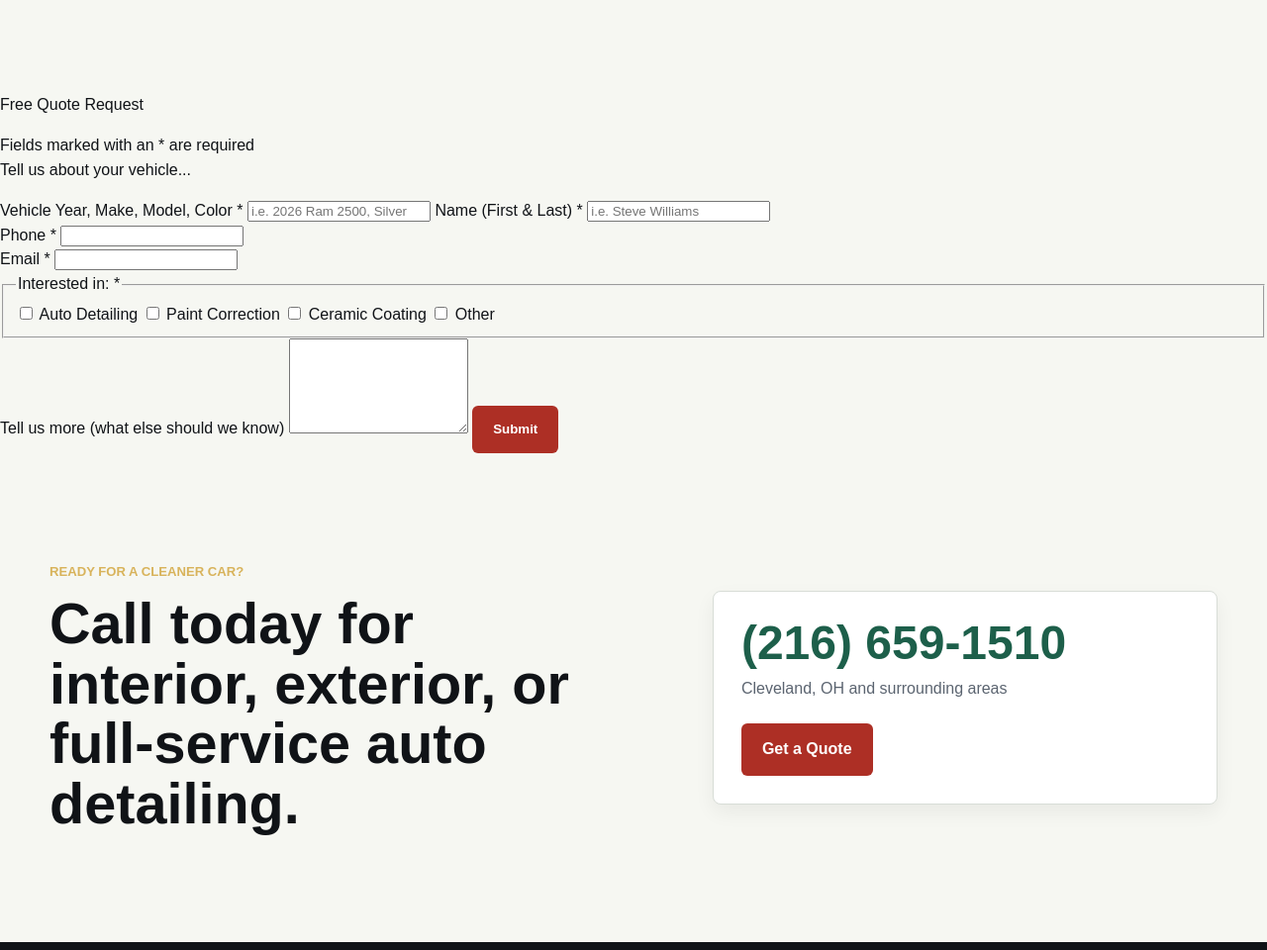
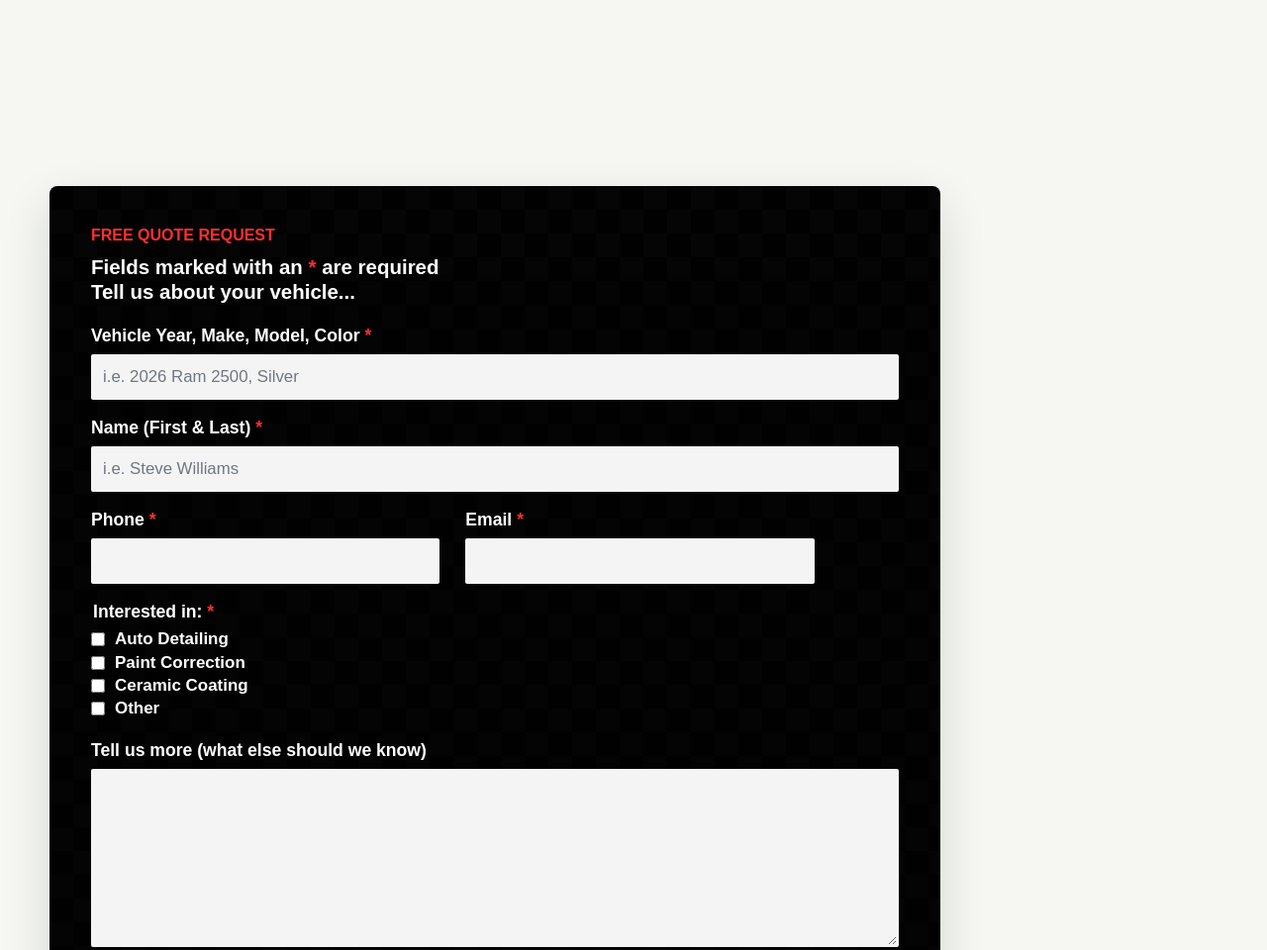
Before and after one commit to 87vvgvbmpq-beep/CleClean-Website, a plain HTML site: page index.html in a window 1280 px wide. Shown: the part 7400-8360 px from the top of the page at 99% size. Drawn offline with Linux system fonts and the light colour scheme.

Commit message:
Style free quote request form

```diff
--- a/styles.css
+++ b/styles.css
@@ -475,6 +475,134 @@ figcaption {
   border-bottom: 1px solid var(--line);
 }
 
+.quote-section {
+  width: min(1180px, calc(100% - 36px));
+  margin: 0 auto;
+  padding: clamp(64px, 9vw, 110px) 0;
+}
+
+.quote-form {
+  width: min(100%, 900px);
+  padding: clamp(24px, 4vw, 42px);
+  border-radius: 8px;
+  color: #fff;
+  background:
+    linear-gradient(rgba(0, 0, 0, 0.78), rgba(0, 0, 0, 0.84)),
+    linear-gradient(45deg, rgba(255, 255, 255, 0.06) 25%, transparent 25%, transparent 75%, rgba(255, 255, 255, 0.06) 75%),
+    linear-gradient(45deg, rgba(255, 255, 255, 0.06) 25%, transparent 25%, transparent 75%, rgba(255, 255, 255, 0.06) 75%),
+    #060606;
+  background-position: 0 0, 0 0, 24px 24px, 0 0;
+  background-size: auto, 48px 48px, 48px 48px, auto;
+  box-shadow: var(--shadow);
+}
+
+.quote-kicker {
+  margin: 0 0 12px;
+  color: #ff2f2f;
+  font-size: 1rem;
+  font-weight: 900;
+  line-height: 1;
+  text-transform: uppercase;
+}
+
+.quote-required {
+  margin: 0 0 22px;
+  color: #fff;
+  font-size: clamp(1.08rem, 2vw, 1.28rem);
+  font-weight: 800;
+  line-height: 1.18;
+}
+
+.quote-form label,
+.quote-form legend {
+  display: block;
+  margin: 18px 0 8px;
+  color: #fff;
+  font-size: 1.1rem;
+  font-weight: 900;
+  line-height: 1.2;
+}
+
+.quote-form span {
+  color: #ff2f2f;
+}
+
+.quote-form input[type="text"],
+.quote-form input[type="tel"],
+.quote-form input[type="email"],
+.quote-form textarea {
+  width: 100%;
+  border: 2px solid transparent;
+  border-radius: 2px;
+  background: #f4f4f4;
+  color: #111;
+  font: inherit;
+  font-size: 1.05rem;
+}
+
+.quote-form input[type="text"],
+.quote-form input[type="tel"],
+.quote-form input[type="email"] {
+  min-height: 42px;
+  padding: 8px 10px;
+}
+
+.quote-form input::placeholder {
+  color: #6f7782;
+}
+
+.quote-form textarea {
+  min-height: 150px;
+  padding: 10px;
+  resize: vertical;
+}
+
+.quote-form input:focus,
+.quote-form textarea:focus {
+  border-color: var(--red);
+  outline: none;
+}
+
+.quote-row {
+  display: grid;
+  grid-template-columns: minmax(220px, 0.48fr) minmax(220px, 0.48fr);
+  gap: 26px;
+  max-width: 760px;
+}
+
+.quote-form fieldset {
+  margin: 18px 0 0;
+  padding: 0;
+  border: 0;
+}
+
+.quote-form fieldset legend {
+  margin-bottom: 4px;
+}
+
+.quote-form .choice {
+  display: flex;
+  align-items: center;
+  gap: 10px;
+  margin: 3px 0;
+  font-size: 1.06rem;
+  font-weight: 700;
+}
+
+.quote-form input[type="checkbox"] {
+  width: 14px;
+  height: 14px;
+  margin: 0;
+  accent-color: var(--red);
+}
+
+.quote-submit {
+  margin-top: 22px;
+  min-width: 120px;
+  cursor: pointer;
+  font: inherit;
+}
+
 .cta {
   width: min(1180px, calc(100% - 36px));
   margin: 0 auto;
@@ -498,6 +626,10 @@ figcaption {
 .contact-panel p {
   margin: 0 0 22px;
   color: var(--muted);
+}
+
+.contact-panel .button + .button {
+  margin-top: 10px;
 }
 
 footer {
@@ -538,7 +670,8 @@ footer p {
   .gallery-grid,
   .intro,
   .local-seo,
-  .cta {
+  .cta,
+  .quote-row {
     grid-template-columns: 1fr;
   }
 
@@ -568,13 +701,15 @@ footer p {
   }
 
   .section,
-  .cta {
+  .cta,
+  .quote-section {
     width: min(100% - 28px, 1180px);
   }
 
   .service-card,
   .process-grid article,
-  .contact-panel {
+  .contact-panel,
+  .quote-form {
     padding: 22px;
   }
 }
```
